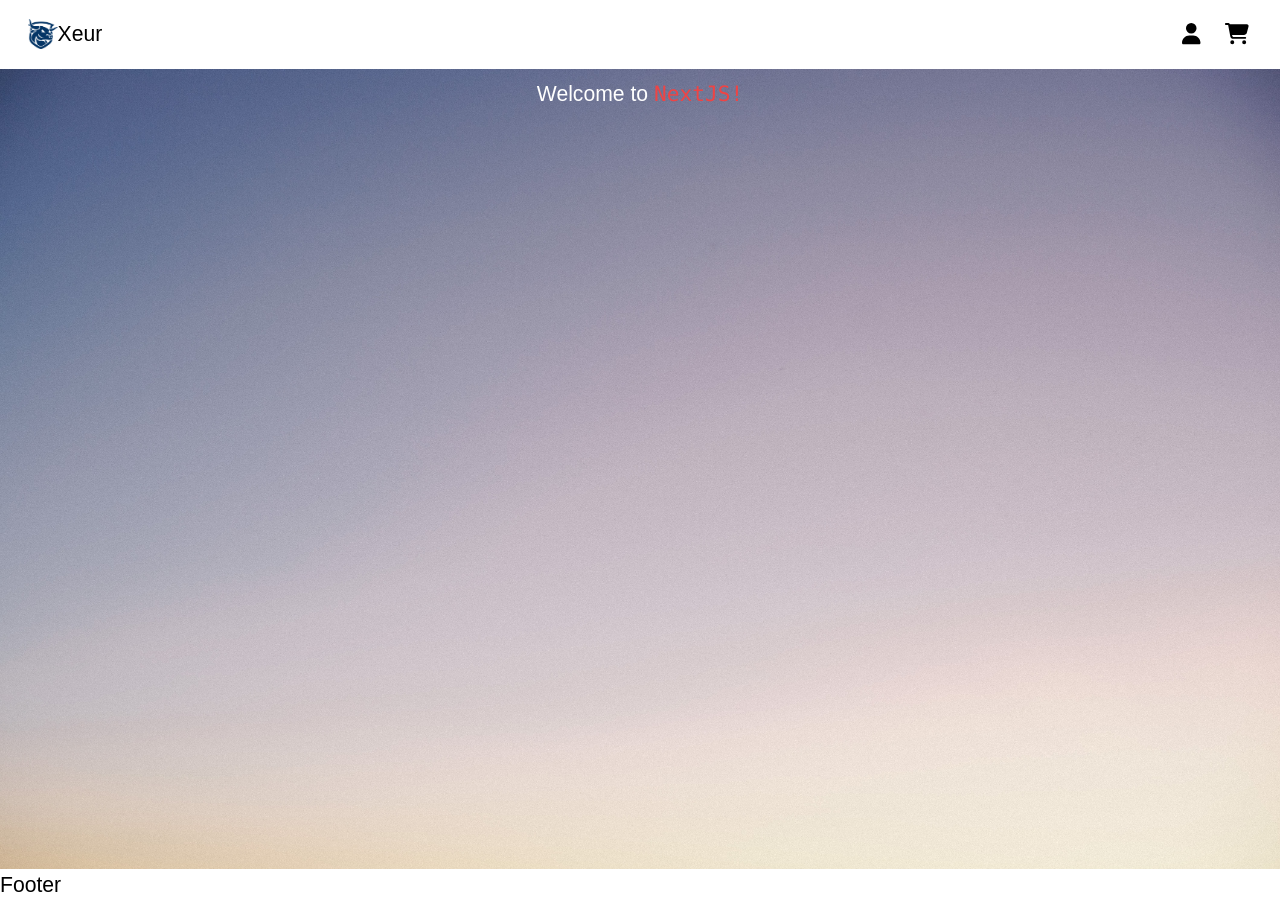
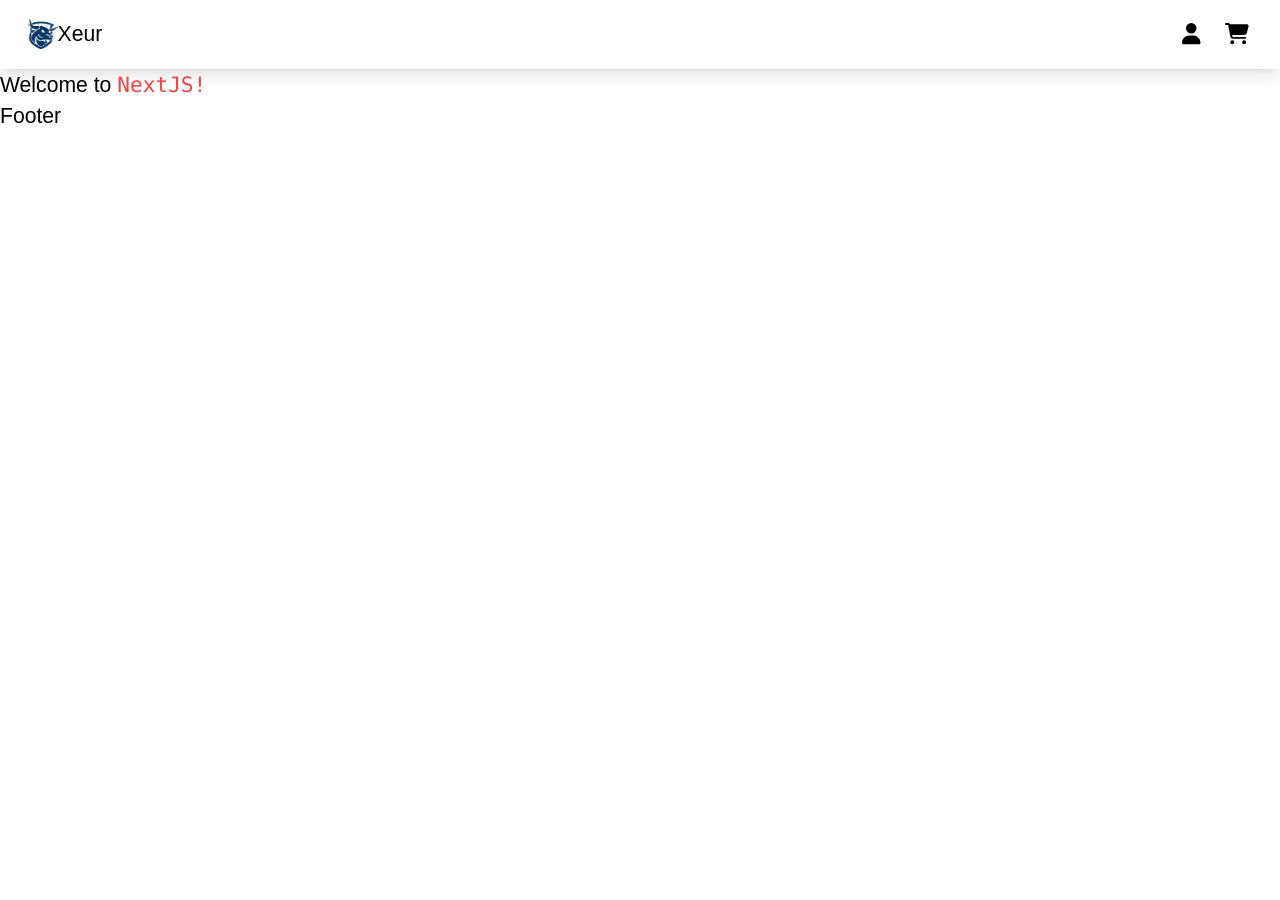
Before and after one commit to Ebimo21/modernchain-init, a Next.js app: page / in a window 1280 px wide. After the commit the page ends 800 px from the top, so only its background shows below. Built offline with nearby package versions, Linux system fonts and the light colour scheme.

Commit message:
sucessful build on local host after changing where the json data is gotten from

```diff
--- a/components/HeaderComponents/Header.js
+++ b/components/HeaderComponents/Header.js
@@ -1,5 +1,6 @@
 import React from 'react'
 import Logo from './Logo'
+import LogoImage from '../../public/Logo.png'
 import NavIcon from './NavIcon'
 import SideNav from '../SideComponents/SideNav'
 import Link from 'next/link'
@@ -27,7 +28,7 @@ const Header = ({Headstyler}) => {
                 <Link href='/'>
 
                   <Logo
-                    imgUrl="../logo.png"
+                    imgUrl={LogoImage}
                     imgClass="h-8 w-8 mr-2"
                     aClass="flex items-center py-4 px-2"
                     altText="Company Logo"
--- a/pages/about.js
+++ b/pages/about.js
@@ -29,7 +29,7 @@ const about = ({users}) => {
 }
 
 export const getStaticProps = async() =>{
-    const res = await fetch('http://localhost:3000/api/hello')
+    const res = await fetch('http://jsonplaceholder.typicode.com/users')
     const users = await res.json();
 
     return{
--- a/pages/index.js
+++ b/pages/index.js
@@ -1,18 +1,18 @@
 import Meta from '../components/Meta'
-import styles from '../styles/Style.module.scss'
+// import styles from '../styles/Style.module.scss'
 
 export default function Home() {
   return (
-    <div className={styles.container}>
+    <div>
 
       <Meta
         title="ModernChain | Home"
         keywords="business around the world">
       </Meta>
 
-      <di>
+      <div>
         <h1>Welcome to <span><code className={"text-red-500 "}>NextJS!</code></span></h1>
-      </di>
+      </div>
 
     </div>
   )
```
